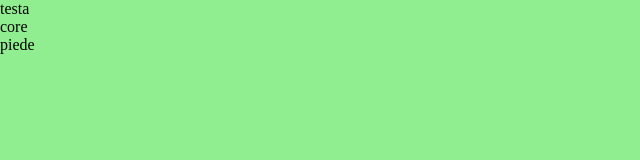
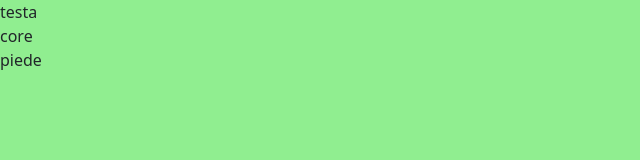
Before and after one commit to uomma/vue-you, a Vue app: page / in a window 1280 px wide. Shown: the top 160 px of the page, without its empty margins (0-640 px from the left). Built offline with nearby package versions, Linux system fonts and the light colour scheme.

Commit message:
bootstrap

```diff
--- a/package.json
+++ b/package.json
@@ -10,6 +10,8 @@
   },
   "dependencies": {
     "@fontsource/nunito": "^5.0.16",
+    "@popperjs/core": "^2.11.8",
+    "bootstrap": "^5.3.2",
     "vue": "^3.3.11"
   },
   "devDependencies": {
--- a/src/assets/sass/main.scss
+++ b/src/assets/sass/main.scss
@@ -1,7 +1,7 @@
 @use './_partials/reset';
 @use './_partials/variables';
 
-
+@import "../../../node_modules/bootstrap/scss/bootstrap.scss"; //scrivi path a mano per sicurezza
 body{
     background-color: lightgreen;
 }
```
Also changed, not shown: 1 other file (tests, documents, lock files or other folders).
